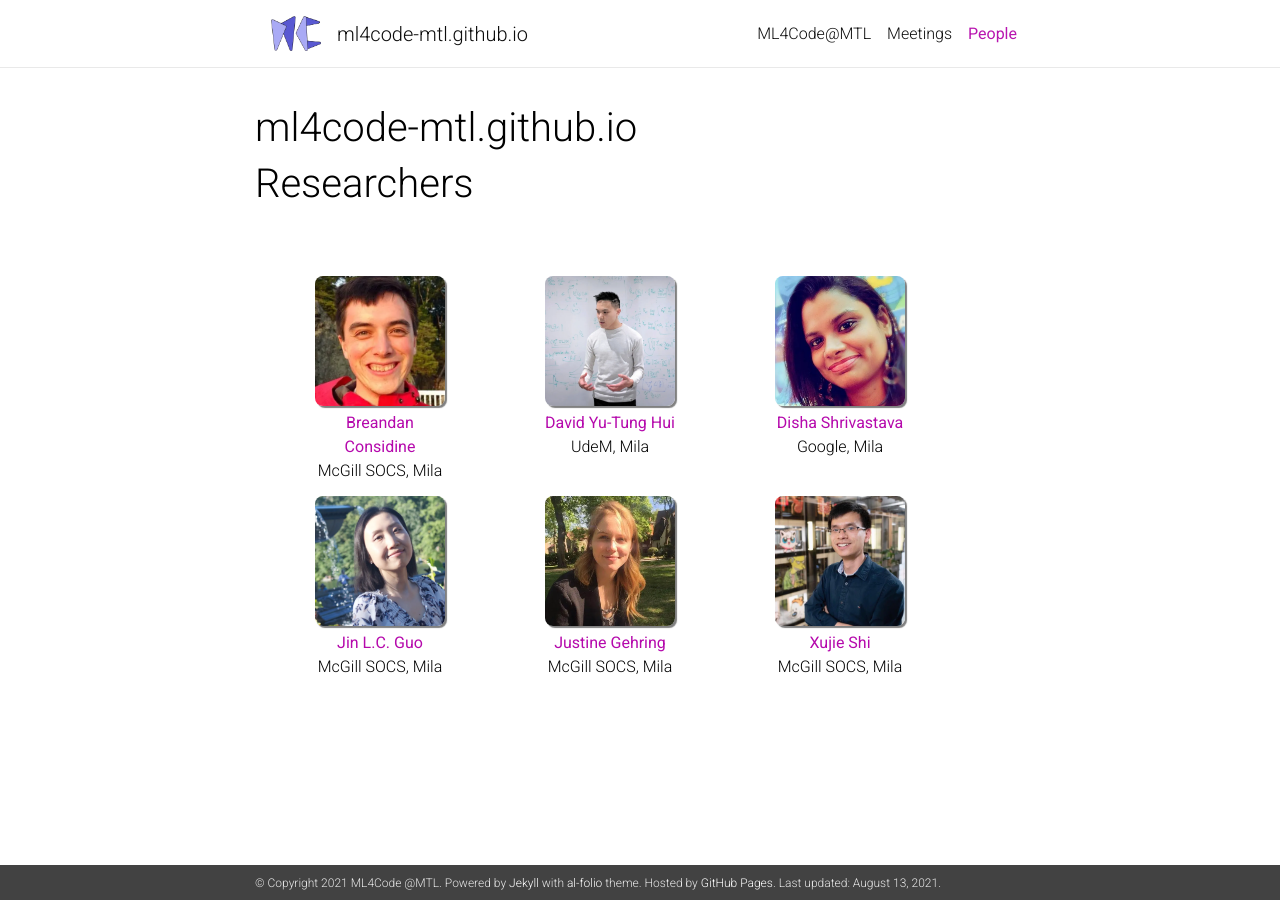
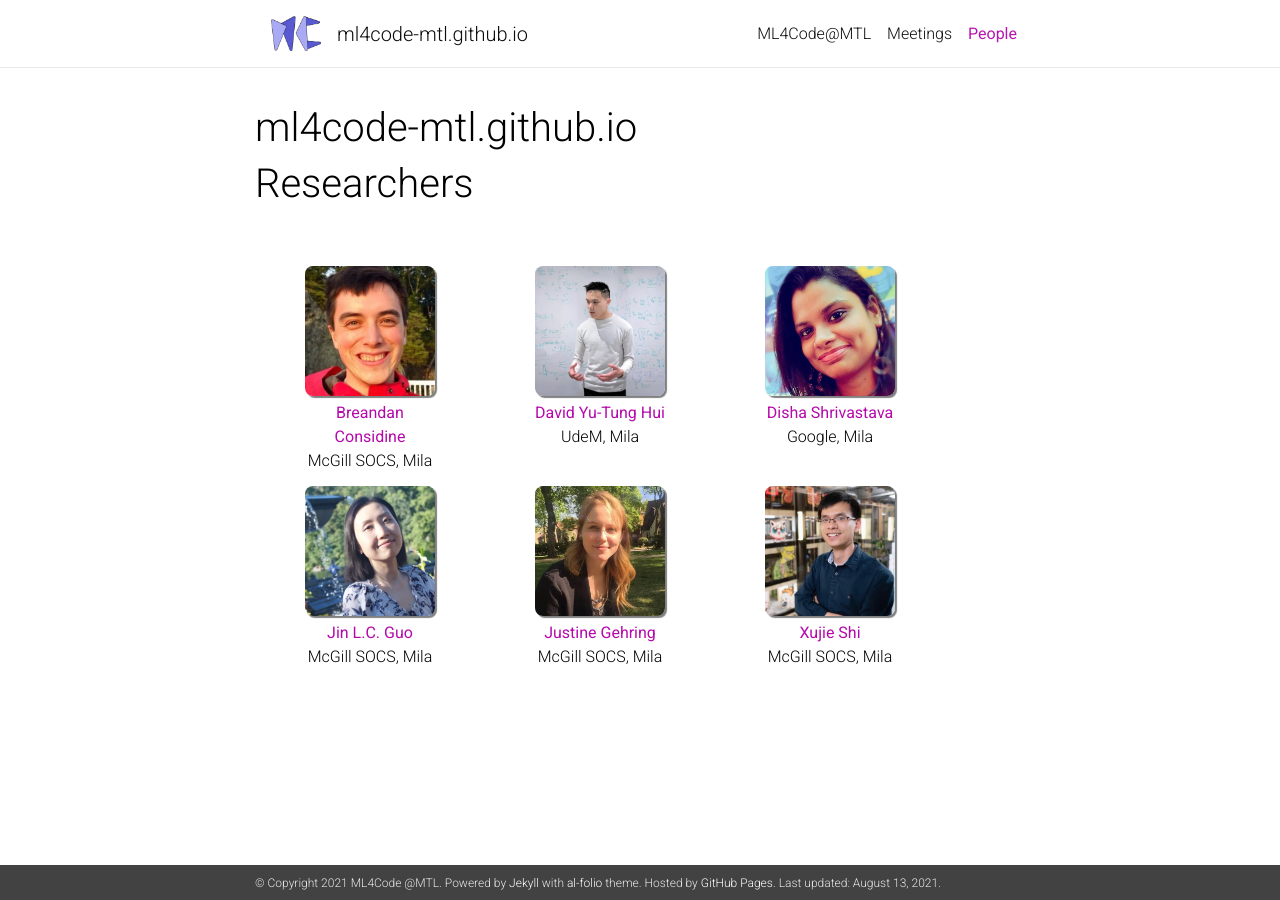
Before and after one commit to ml4code-mtl/ml4code-mtl.github.io, a Jekyll site: the page built from _pages/people.md, in a window 1280 px wide. Built offline with Jekyll 4.4.1, drawn with Linux system fonts in a browser that asks for light colours; nearby versions of some CDN libraries; comment, search, counter and statistics services are not loaded; a style sheet for code colours, icons or effects is not loaded.

Commit message:
Updated profile.

```diff
--- a/_layouts/people.html
+++ b/_layouts/people.html
@@ -13,8 +13,7 @@ layout: default
 
   </tr>
 
-  <article>
-    <div class="researchers clearfix">
+
   {% for researcher in site.people %}
   <div class="researcher-profile">
       <img src="{{ researcher.image | prepend: '/assets/img/' | relative_url }}"/>
@@ -25,7 +24,6 @@ layout: default
       </ul>
   </div>
   {% endfor %}
-    </div>
-  </article>
+
 
 </div>
--- a/_sass/_profile.scss
+++ b/_sass/_profile.scss
@@ -12,10 +12,6 @@
     .post-description {
         font-size: 20px;
     }
-}
-
-.researchers {
-    padding: 10px 10px 10px 10px;
 }
 
 .researcher-profile {
```
Lines whose indentation alone changed are shown as unchanged.
